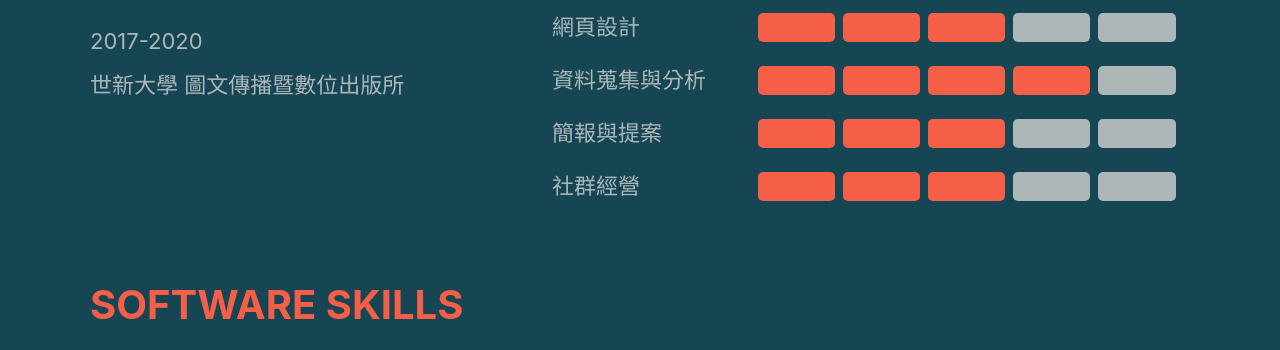
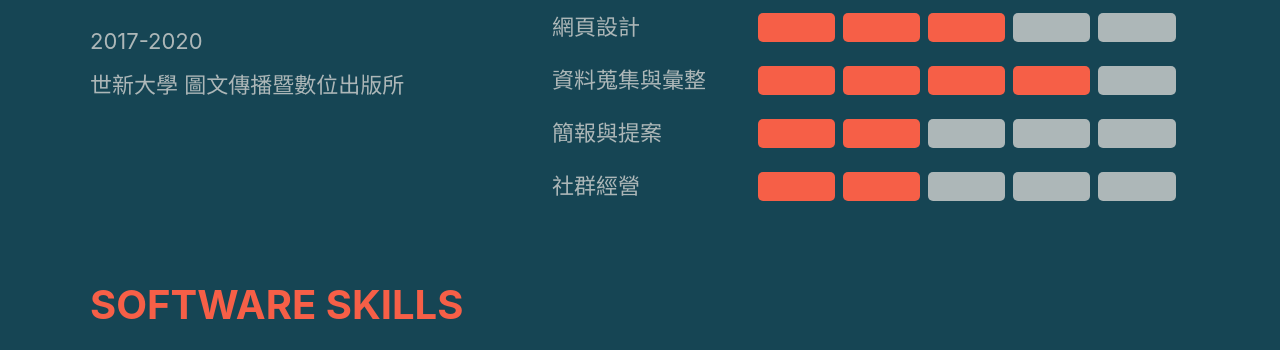
Before and after one commit to yvonne781231/Portfolio_2023, a plain HTML site: page index.html in a window 1280 px wide. Shown: the part 768-1118 px from the top of the page. Drawn offline with nearby package versions, Linux system fonts and the light colour scheme; some packages are replaced by stand-ins of ours; a script that the page names is missing.

Commit message:
230607_content

```diff
--- a/index.html
+++ b/index.html
@@ -85,7 +85,7 @@
                          </table>
                      </li>
                      <li>
-                         <p>資料蒐集與分析</p>
+                         <p>資料蒐集與彙整</p>
                          <table class="progress_bar">
                              <tr>
                                 <td></td>
@@ -102,7 +102,7 @@
                              <tr>
                                 <td></td>
                                 <td></td>
-                                <td></td>
+                                <td class="bg-second"></td>
                                 <td class="bg-second"></td>
                                 <td class="bg-second"></td>
                             </tr>
@@ -114,7 +114,7 @@
                              <tr>
                                 <td></td>
                                 <td></td>
-                                <td></td>
+                                <td class="bg-second"></td>
                                 <td class="bg-second"></td>
                                 <td class="bg-second"></td>
                             </tr>
```
